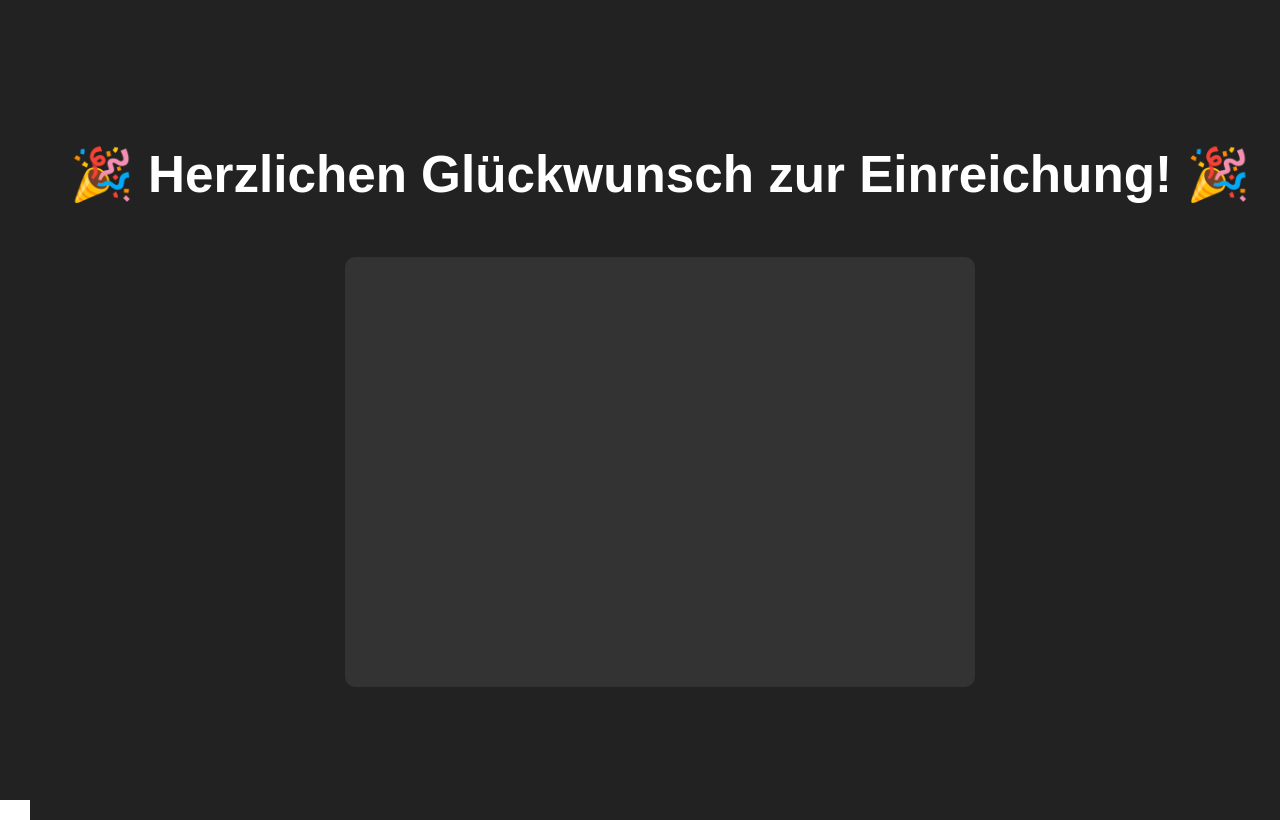
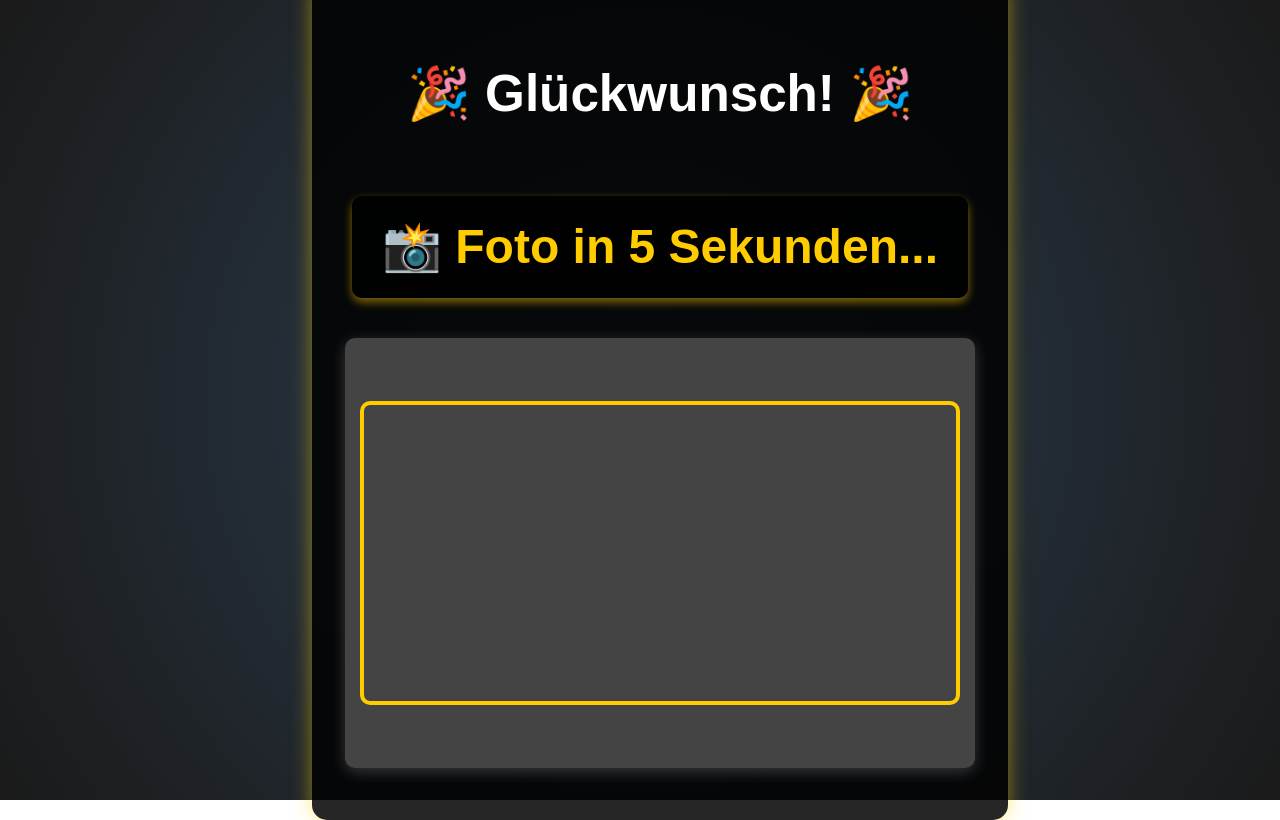
Before and after one commit to lorenzstc/celebration-app, a React (Vite) app: page / in a window 1280 px wide. Built offline with nearby package versions, Linux system fonts and the light colour scheme; no server answers.

Commit message:
Deploy to GitHub Pages

```diff
--- a/src/App.css
+++ b/src/App.css
@@ -1,8 +1,7 @@
-/* celebration_app/src/App.css */
-
+/* Allgemeine Stile */
 body {
-  font-family: Arial, sans-serif;
-  background-color: #222;
+  font-family: 'Montserrat', sans-serif; /* Modernere Schrift */
+  background: radial-gradient(circle, #2c3e50, #1a1a1a); /* Dunkler, edler Verlauf */
   color: #fff;
   text-align: center;
   display: flex;
@@ -13,10 +12,10 @@ body {
   overflow: hidden;
 }
 
+/* Hauptcontainer */
 .celebration-container {
   text-align: center;
-  background-color: #222;
-  color: #fff;
+  background: rgba(0, 0, 0, 0.85);
   padding: 20px;
   min-height: 100vh;
   display: flex;
@@ -24,45 +23,55 @@ body {
   align-items: center;
   justify-content: center;
   width: 100%;
+  border-radius: 15px;
+  box-shadow: 0 0 20px rgba(255, 215, 0, 0.5);
 }
 
+/* Countdown-Text */
 .countdown-text {
-  font-size: 2.5rem;
+  font-size: 3rem;
   font-weight: bold;
-  color: #ffd700;
-  background: rgba(0, 0, 0, 0.8);
-  padding: 15px 25px;
+  color: #ffcc00;
+  background: rgba(0, 0, 0, 0.9);
+  padding: 15px 30px;
   border-radius: 10px;
   display: inline-block;
   text-align: center;
   margin-bottom: 20px;
+  box-shadow: 0px 4px 10px rgba(255, 204, 0, 0.5);
+  animation: fadeIn 1s ease-in-out;
 }
 
+/* Webcam-Container */
 .webcam-container {
   display: flex;
   justify-content: center;
   align-items: center;
-  background-color: #333;
+  background: #444;
   padding: 15px;
   border-radius: 10px;
   width: 100%;
   max-width: 600px;
   height: 400px;
   margin-top: 20px;
+  box-shadow: 0px 4px 15px rgba(255, 255, 255, 0.2);
 }
 
+/* Webcam */
 .webcam {
   width: 100%;
   height: auto;
   border-radius: 10px;
+  border: 4px solid #ffcc00; /* Goldener Rand für edles Design */
 }
 
+/* Zertifikat */
 .certificate-container {
   display: flex;
   justify-content: center;
   align-items: center;
   flex-direction: column;
-  background-color: #fff;
+  background: #fff;
   color: #000;
   padding: 30px;
   margin: 20px auto;
@@ -71,27 +80,33 @@ body {
   border-radius: 15px;
   box-shadow: 0px 0px 15px rgba(0, 0, 0, 0.3);
   text-align: center;
+  animation: fadeIn 1s ease-in-out;
 }
 
+/* Zertifikats-Bild */
 .certificate img {
   width: 100%;
   max-width: 500px;
   border-radius: 10px;
+  border: 3px solid #ffcc00; /* Goldener Rand */
 }
 
+/* Download-Button */
 .btn-download {
-  background-color: #007bff;
+  background: linear-gradient(45deg, #ffcc00, #ff9900);
   color: #fff;
   padding: 12px 20px;
   border: none;
   border-radius: 8px;
   cursor: pointer;
-  font-size: 1rem;
+  font-size: 1.2rem;
   margin-top: 15px;
+  transition: transform 0.2s, box-shadow 0.2s;
 }
 
 .btn-download:hover {
-  background-color: #0056b3;
+  transform: scale(1.05);
+  box-shadow: 0px 4px 10px rgba(255, 204, 0, 0.5);
 }
 
 /* Feuerwerk-Container */
@@ -104,3 +119,15 @@ body {
   pointer-events: none;
   z-index: 9999;
 }
+
+/* Animationen */
+@keyframes fadeIn {
+  from {
+    opacity: 0;
+    transform: translateY(-10px);
+  }
+  to {
+    opacity: 1;
+    transform: translateY(0);
+  }
+}
--- a/src/App.tsx
+++ b/src/App.tsx
@@ -8,8 +8,9 @@ import "./App.css";
 
 const CelebrationApp = () => {
   const [capturedImage, setCapturedImage] = useState<string | null>(null);
-  const [countdown, setCountdown] = useState(3);
+  const [countdown, setCountdown] = useState(10);
   const [showWebcam, setShowWebcam] = useState(true);
+  const [name, setName] = useState("");
   const webcamRef = useRef<Webcam | null>(null);
   const certificateRef = useRef(null);
   const fireworksRef = useRef<Fireworks | null>(null);
@@ -26,12 +27,12 @@ const CelebrationApp = () => {
       if (!fireworksRef.current && fireworksContainerRef.current) {
         fireworksRef.current = new Fireworks(fireworksContainerRef.current, {
           autoresize: true,
-          opacity: 0.7,
-          acceleration: 1.02,
-          particles: 80,
-          explosion: 5,
-          intensity: 30,
-          friction: 0.98,
+          opacity: 0.9,
+          acceleration: 1.05,
+          particles: 120,
+          explosion: 7,
+          intensity: 40,
+          friction: 0.97,
           gravity: 2,
           sound: {
             enabled: true,
@@ -42,18 +43,14 @@ const CelebrationApp = () => {
             }
           },
         });
-
-        // Warten, bis DOM vollständig ist, dann starten
         setTimeout(() => {
           fireworksRef.current?.start();
         }, 500);
       }
     };
 
-    // Starte Fireworks, wenn die Seite bereit ist
     window.addEventListener("load", initializeFireworks);
 
-    // Countdown starten
     const countdownInterval = setInterval(() => {
       setCountdown((prev) => {
         if (prev <= 1) {
@@ -96,6 +93,8 @@ const CelebrationApp = () => {
   };
 
   const generatePDF = () => {
+    const enteredName = prompt('Bitte gib deinen Namen ein:');
+    if (!enteredName) return; // Falls kein Name eingegeben wird, brich ab.
     if (!certificateRef.current) return;
 
     html2canvas(certificateRef.current, { scale: 2 }).then((canvas) => {
@@ -106,6 +105,10 @@ const CelebrationApp = () => {
       const imgHeight = (canvas.height * imgWidth) / canvas.width;
 
       pdf.addImage(imgData, "PNG", 10, 10, imgWidth, imgHeight);
+      pdf.setFontSize(16);
+      pdf.text(name, 105, 140, { align: "center" });
+            pdf.setFontSize(20);
+      pdf.text(enteredName, 105, 130, { align: 'center' });
       pdf.save("zertifikat_einreichung.pdf");
     });
   };
@@ -113,27 +116,37 @@ const CelebrationApp = () => {
   return (
     <div className="celebration-container">
       <div ref={fireworksContainerRef} className="fireworks-container"></div>
-      <h1 className="celebration-title">🎉 Herzlichen Glückwunsch zur Einreichung! 🎉</h1>
-      {countdown > 0 && <h2 className="countdown-text">📸 Fotoaufnahme in {countdown} Sekunden...</h2>}
+      <h1 className="celebration-title">
+        🎉 <span className="highlight">Glückwunsch!</span> 🎉
+      </h1>
+      {countdown > 0 && <h2 className="countdown-text">📸 Foto in {countdown} Sekunden...</h2>}
 
       {showWebcam && (
-        <div className="webcam-container">
-          <Webcam ref={webcamRef} screenshotFormat="image/png" className="webcam" />
+        <div className="webcam-container animated-bounce">
+          <Webcam ref={webcamRef} screenshotFormat="image/png" className="webcam bordered" />
         </div>
       )}
 
       {capturedImage && (
         <div className="certificate-container">
-          <div ref={certificateRef} className="certificate">
-            <h2>🏆 Zertifikat der Einreichung 🏆</h2>
-            <p>Verliehen an:</p>
-            <h3 className="celebration-name">Hervorragende/r Forscher/in</h3>
-            <p>Für die erfolgreiche Einreichung der Dissertation 📜</p>
-            <p>Das ist Klaus enough am Dr-Titel</p>
-            <img src={capturedImage} alt="Aufgenommenes Foto" className="certificate-image" />
-            <p className="signature">Unterschrift: <strong>Lehrstuhl für Eskalation (LfE)! 🎉</strong></p>
+          <div ref={certificateRef} className="certificate modern-certificate">
+            <div className="certificate-border stylish">
+              <h2>🏆 Ehrenvolles Zertifikat 🏆</h2>
+              <p>Verliehen an:</p>
+              <input
+                type="text"
+                className="name-input"
+                placeholder="Dein Name hier..."
+                value={name}
+                onChange={(e) => setName(e.target.value)}
+              />
+              <p>Für die legendäre Einreichung der Dissertation 📜</p>
+              <img src={capturedImage} alt="Aufgenommenes Foto" className="certificate-image framed shadow" />
+              <p className="signature">Von höchster Instanz: <strong>Lehrstuhl für Eskalation (LfE)! 🚀</strong></p>
+              <div className="certificate-seal pulse">🏅 Ehrenmedaille für Exzellenz 🏅</div>
+            </div>
           </div>
-          <button className="btn-download" onClick={generatePDF}>📄 Zertifikat herunterladen</button>
+          <button className="btn-download fancy-button" onClick={generatePDF}>📄 Zertifikat herunterladen</button>
         </div>
       )}
     </div>
```
Also changed, not shown: 6 other files (tests, documents, lock files or other folders).
